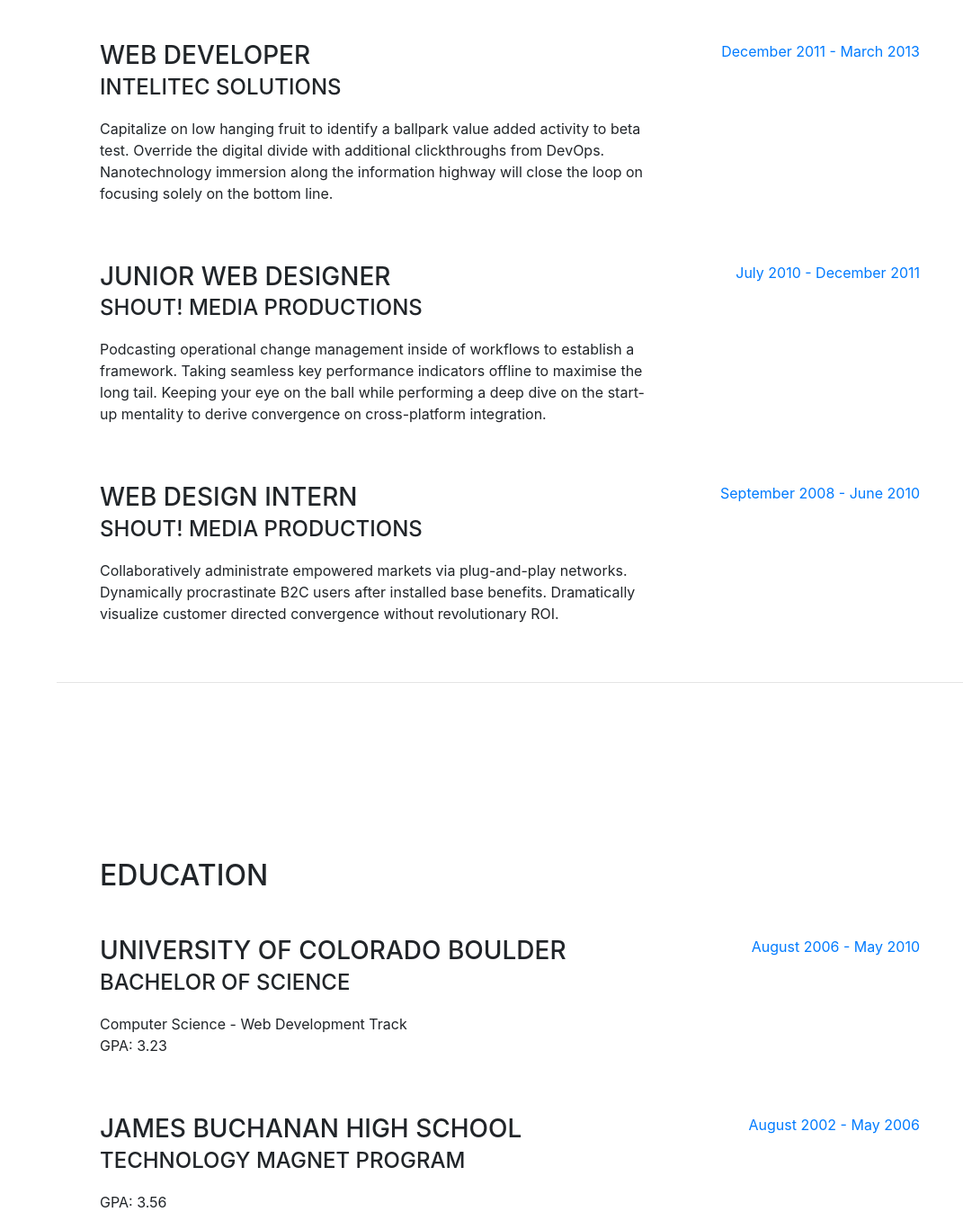
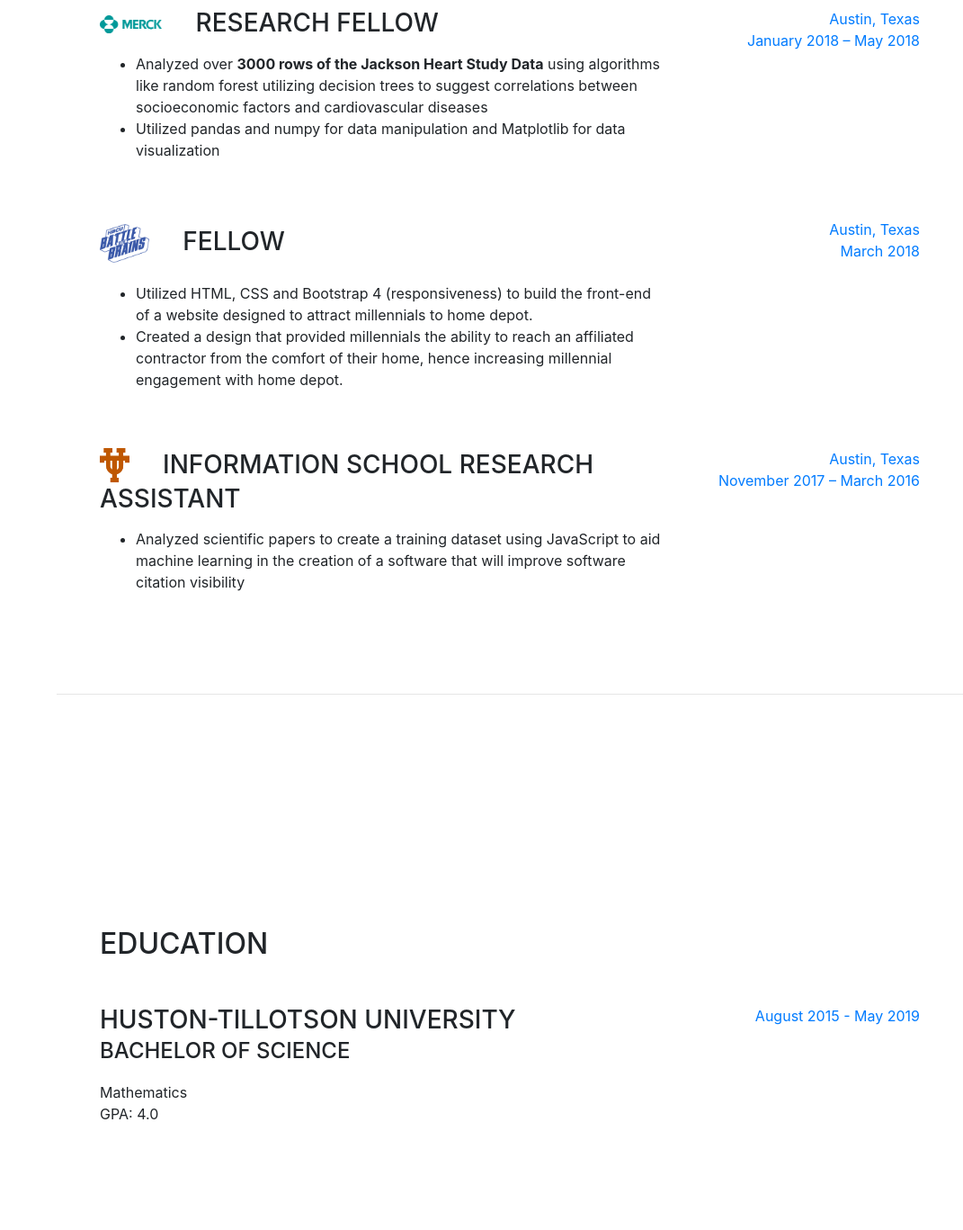
Before and after one commit to mchinedo/oadediwura.github.io, a website with bundled scripts: page index.html in a window 1280 px wide. Shown: the part 1160-2527 px from the top of the page at 90% size, without its empty margins (209-1280 px from the left). Built offline with nearby package versions, Linux system fonts and the light colour scheme; a web font is replaced by a local one.

Commit message:
index.html changes for experience and interests

```diff
--- a/index.html
+++ b/index.html
@@ -95,10 +95,11 @@
 
           <div class="resume-item d-flex flex-column flex-md-row mb-5">
             <div class="resume-content mr-auto">
-              <h3 class="mb-0">Software Engineering Intern</h3>
-              <div class="subheading mb-3"><a href="https://www.paypal.com" target="_blank">
-              <i class="fab fa-paypal"></i></a>&nbsp; &nbsp; PayPal
-              </div>
+              <h3 class="mb-0" ><a href="https://www.paypal.com/" target="_blank">
+                <img class="align-self-center" src="img/pp.png" width="30" height="30">
+              </span></a>&nbsp;&nbsp;&nbsp;&nbsp;Software Engineering Intern</h3 >
+
+
               <p><ul>
               <li>Worked with the Tracking, Instrumentation and Experimentation Team (Lighthouse Analytics) to develop an android SDK to facilitate software standardization across android developers at PayPal</li>
               <li>Project saved Android developers at PayPal at least <b>two weeks of work writing their own layer</b></li>
@@ -111,34 +112,45 @@
 
           <div class="resume-item d-flex flex-column flex-md-row mb-5">
             <div class="resume-content mr-auto">
-              <h3 class="mb-0">Web Developer</h3>
-              <div class="subheading mb-3">Intelitec Solutions</div>
-              <p>Capitalize on low hanging fruit to identify a ballpark value added activity to beta test. Override the digital divide with additional clickthroughs from DevOps. Nanotechnology immersion along the information highway will close the loop on focusing solely on the bottom line.</p>
+             <h3 class="mb-0" ><a href="https://www.merck.com/index.html" target="_blank">
+                <img class="align-self-center" src="img/merck.png" height="20">
+              </span></a>&nbsp;&nbsp;&nbsp;&nbsp;Research Fellow</h3 >
+              <p><ul>
+              <li> Analyzed over <b>3000 rows of the Jackson Heart Study Data</b> using algorithms like random forest utilizing decision trees to suggest correlations between socioeconomic factors and cardiovascular diseases</li>
+              <li>Utilized pandas and numpy for data manipulation and Matplotlib for data visualization</li>
+            </ul></p>
             </div>
             <div class="resume-date text-md-right">
-              <span class="text-primary">December 2011 - March 2013</span>
+              <span class="text-primary">Austin, Texas<br>January 2018 – May 2018</span>
             </div>
           </div>
 
           <div class="resume-item d-flex flex-column flex-md-row mb-5">
             <div class="resume-content mr-auto">
-              <h3 class="mb-0">Junior Web Designer</h3>
-              <div class="subheading mb-3">Shout! Media Productions</div>
-              <p>Podcasting operational change management inside of workflows to establish a framework. Taking seamless key performance indicators offline to maximise the long tail. Keeping your eye on the ball while performing a deep dive on the start-up mentality to derive convergence on cross-platform integration.</p>
+             <h3 class="mb-0" ><a href="https://www.paypal.com/" target="_blank">
+                <img class="align-self-center" src="img/hbcubotb.png" height="55">
+              </span></a>&nbsp;&nbsp;&nbsp;&nbsp;Fellow</h3 >
+              <p><ul>
+              <li> Utilized HTML, CSS and Bootstrap 4 (responsiveness) to build the front-end of a website designed to attract millennials to home depot.</li>
+              <li>Created a design that provided millennials the ability to reach an affiliated contractor from the comfort of their home, hence increasing millennial engagement with home depot.</li>
+            </ul></p>
             </div>
             <div class="resume-date text-md-right">
-              <span class="text-primary">July 2010 - December 2011</span>
+              <span class="text-primary">Austin, Texas<br>March 2018</span>
             </div>
           </div>
 
-          <div class="resume-item d-flex flex-column flex-md-row">
+         <div class="resume-item d-flex flex-column flex-md-row mb-5">
             <div class="resume-content mr-auto">
-              <h3 class="mb-0">Web Design Intern</h3>
-              <div class="subheading mb-3">Shout! Media Productions</div>
-              <p>Collaboratively administrate empowered markets via plug-and-play networks. Dynamically procrastinate B2C users after installed base benefits. Dramatically visualize customer directed convergence without revolutionary ROI.</p>
+             <h3 class="mb-0" ><a href="https://www.paypal.com/" target="_blank">
+                <img class="align-self-center" src="img/UT%20logo.png" height="40">
+              </span></a>&nbsp;&nbsp;&nbsp;&nbsp;Information School Research Assistant</h3 >
+              <p><ul>
+              <li>Analyzed scientific papers to create a training dataset using JavaScript to aid machine learning in the creation of a software that will improve software citation visibility</li>
+            </ul></p>
             </div>
             <div class="resume-date text-md-right">
-              <span class="text-primary">September 2008 - June 2010</span>
+              <span class="text-primary">Austin, Texas<br>November 2017 – March 2016</span>
             </div>
           </div>
 
@@ -154,24 +166,13 @@
 
           <div class="resume-item d-flex flex-column flex-md-row mb-5">
             <div class="resume-content mr-auto">
-              <h3 class="mb-0">University of Colorado Boulder</h3>
+              <h3 class="mb-0">Huston-Tillotson University</h3>
               <div class="subheading mb-3">Bachelor of Science</div>
-              <div>Computer Science - Web Development Track</div>
-              <p>GPA: 3.23</p>
+              <div>Mathematics</div>
+              <p>GPA: 4.0</p>
             </div>
             <div class="resume-date text-md-right">
-              <span class="text-primary">August 2006 - May 2010</span>
-            </div>
-          </div>
-
-          <div class="resume-item d-flex flex-column flex-md-row">
-            <div class="resume-content mr-auto">
-              <h3 class="mb-0">James Buchanan High School</h3>
-              <div class="subheading mb-3">Technology Magnet Program</div>
-              <p>GPA: 3.56</p>
-            </div>
-            <div class="resume-date text-md-right">
-              <span class="text-primary">August 2002 - May 2006</span>
+              <span class="text-primary">August 2015 - May 2019</span>
             </div>
           </div>
 
@@ -196,28 +197,16 @@
               <i class="fab fa-js-square"></i>
             </li>
             <li class="list-inline-item">
-              <i class="fab fa-angular"></i>
+              <i class="fab fa-java"></i>
             </li>
             <li class="list-inline-item">
-              <i class="fab fa-react"></i>
+              <i class="fab fa-python"></i>
             </li>
             <li class="list-inline-item">
-              <i class="fab fa-node-js"></i>
-            </li>
-            <li class="list-inline-item">
-              <i class="fab fa-sass"></i>
-            </li>
-            <li class="list-inline-item">
-              <i class="fab fa-less"></i>
+              <i class="fab fa-codepen"></i>
             </li>
             <li class="list-inline-item">
               <i class="fab fa-wordpress"></i>
-            </li>
-            <li class="list-inline-item">
-              <i class="fab fa-gulp"></i>
-            </li>
-            <li class="list-inline-item">
-              <i class="fab fa-grunt"></i>
             </li>
             <li class="list-inline-item">
               <i class="fab fa-npm"></i>
@@ -247,8 +236,8 @@
       <section class="resume-section p-3 p-lg-5 d-flex flex-column" id="interests">
         <div class="my-auto">
           <h2 class="mb-5">Interests</h2>
-          <p>Apart from being a web developer, I enjoy most of my time being outdoors. In the winter, I am an avid skier and novice ice climber. During the warmer months here in Colorado, I enjoy mountain biking, free climbing, and kayaking.</p>
-          <p class="mb-0">When forced indoors, I follow a number of sci-fi and fantasy genre movies and television shows, I am an aspiring chef, and I spend a large amount of my free time exploring the latest technology advancements in the front-end web development world.</p>
+          <p>Apart from being a developer, I enjoy most of my time recording popular songs with my saxophone and uploading them to YouTube and Instagram. I particularly enjoy listening to music!</p>
+          <p class="mb-0">When I am not developing or playing my saxophone, I follow a number of sci-fi and fantasy genre movies and television shows, I am an aspiring chef, and I spend a large amount of my free time exploring the latest technology advancements in the data science and android development world.</p>
         </div>
       </section>
 
@@ -256,7 +245,7 @@
 
       <section class="resume-section p-3 p-lg-5 d-flex flex-column" id="awards">
         <div class="my-auto">
-          <h2 class="mb-5">Awards &amp; Certifications</h2>
+          <h2 class="mb-5">Extracurricular Activities, Honors & Awards</h2>
           <ul class="fa-ul mb-0">
             <li>
               <i class="fa-li fa fa-trophy text-warning"></i>
```
Also changed, not shown: img/UT logo.png (added), img/hbcubotb.png (added), img/merck.png (added), img/pp logo.png (added), img/pp.png (added).
